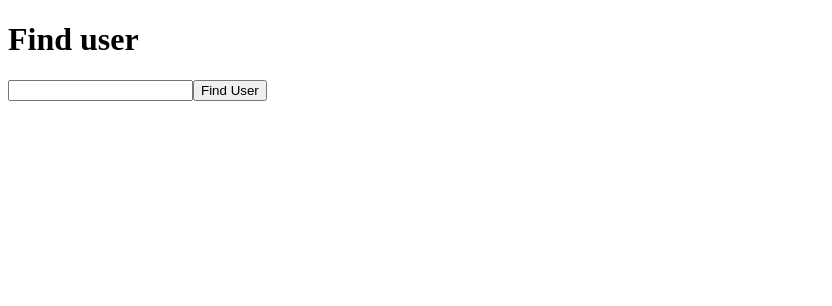
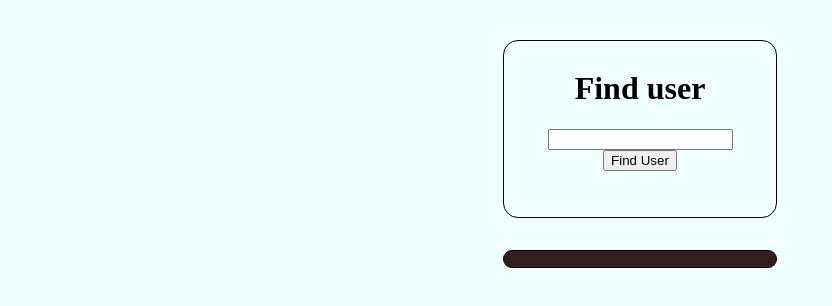
Before and after one commit to adis-aljic/learningMongoDB, a React (Create React App) app in the folder client/: page / in a window 1280 px wide. Shown: the top 306 px of the page, without its empty margins (0-832 px from the left). Built offline with nearby package versions, Linux system fonts and the light colour scheme.

Commit message:
added new folder structure, created find user view

```diff
--- /dev/null
+++ b/client/src/App.css
@@ -0,0 +1,6 @@
+body{
+background-color: azure;
+display: flex;
+justify-content: center;
+align-items: center;
+}
--- a/client/src/App.js
+++ b/client/src/App.js
@@ -1,5 +1,7 @@
 import FindUserForm from './components/SearchUser/SearchUser';
-
+import './App.css';
+import Form from './components/UI/Form.js';
+import Results from './components/UI/Results';
 import DisplayUser from './components/SearchUser/DisplayUser';
 import { useState } from 'react';
 function App() {
@@ -10,9 +12,11 @@ function App() {
   console.log(user);
   return (
     <>
-      <h1>Find user</h1>
-      <FindUserForm onFoundUser={onFoundUserHandler} />
-      {user && <DisplayUser user={user}></DisplayUser>}
+      <Form>
+        <h1>Find user</h1>
+        <FindUserForm onFoundUser={onFoundUserHandler} />
+      </Form>
+      <Results>{user && <DisplayUser user={user}></DisplayUser>}</Results>
     </>
   );
 }
--- a/client/src/components/SearchUser/DisplayUser.js
+++ b/client/src/components/SearchUser/DisplayUser.js
@@ -1,8 +1,11 @@
 const DisplayUser = (props) => {
   return (
     <>
-      <div>first name : {props.user.first_name}</div>
-      <div>{props.user.username}</div>
+      <h1>Results</h1>
+      <div>First name : {props.user.first_name}</div>
+      <div>Last name : {props.user.last_name}</div>
+      <div>Username : {props.user.username}</div>
+      <div>Email : {props.user.email}</div>
     </>
   );
 };
--- a/client/src/components/SearchUser/SearchUser.js
+++ b/client/src/components/SearchUser/SearchUser.js
@@ -21,6 +21,7 @@ const FindUserForm = (props) => {
     })
       .then((res) => res.json())
       .then((data) => {
+        console.log(data);
         props.onFoundUser(data);
       });
     setUsername('');
--- /dev/null
+++ b/client/src/components/UI/Form.css
@@ -0,0 +1,10 @@
+.form{
+
+    border-radius: 15px;
+    border: 1px solid black;
+    height: 20vh;
+    width: 20vw;
+    padding: 0.5rem;
+    margin-top: 2rem;
+    text-align: center;
+}
--- /dev/null
+++ b/client/src/components/UI/Form.js
@@ -0,0 +1,8 @@
+import './Form.css';
+
+function Form(props) {
+  const classes = 'form ' + props.className;
+  return <div className={classes}>{props.children}</div>;
+}
+
+export default Form;
--- /dev/null
+++ b/client/src/components/UI/Results.css
@@ -0,0 +1,12 @@
+.results{
+
+    border-radius: 15px;
+    border: 1px solid black;
+    height: max-content;
+    width: 20vw;
+    padding: 0.5rem;
+    margin-top: 2rem;
+    text-align: center;
+    background-color: rgb(49, 31, 31);
+    color: aquamarine;
+}
--- /dev/null
+++ b/client/src/components/UI/Results.js
@@ -0,0 +1,8 @@
+import './Results.css';
+
+function Results(props) {
+  const classes = 'results ' + props.className;
+  return <div className={classes}>{props.children}</div>;
+}
+
+export default Results;
```
Also changed, not shown: client/src/components/SearchUser/SearchUser.css (deleted), 1 other file (tests, documents, lock files or other folders).
